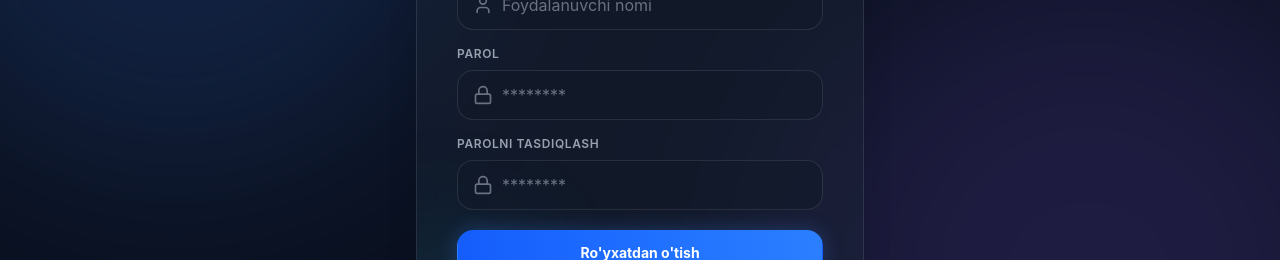
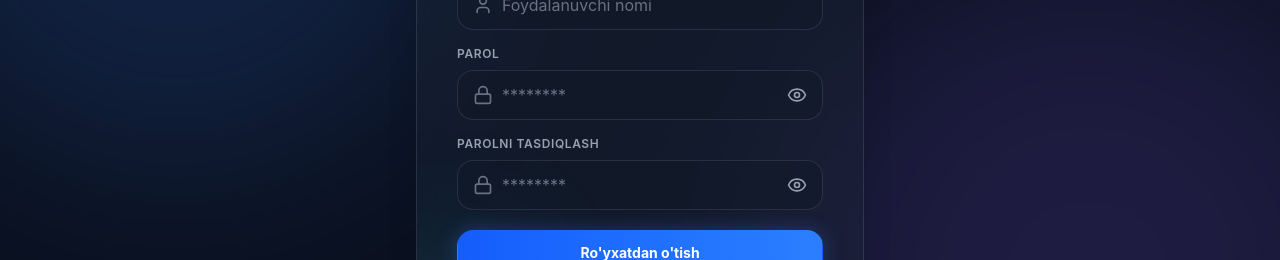
Before and after one commit to webdunyosi/english-test-front, a React (Vite) app: page /register in a window 1280 px wide. Shown: the part 331-591 px from the top of the page. Built offline with nearby package versions, Linux system fonts and the light colour scheme.

Commit message:
feat: implement authentication pages for user login and registration

```diff
--- a/src/pages/LoginPage.jsx
+++ b/src/pages/LoginPage.jsx
@@ -1,11 +1,12 @@
 import { useState } from 'react';
 import { useNavigate, Link } from 'react-router-dom';
 import { useAuth } from '../context/AuthContext';
-import { Lock, User, KeyRound } from 'lucide-react';
+import { Lock, User, KeyRound, Eye, EyeOff } from 'lucide-react';
 
 const LoginPage = () => {
   const [username, setUsername] = useState('');
   const [password, setPassword] = useState('');
+  const [showPassword, setShowPassword] = useState(false);
   const [error, setError] = useState('');
   const [loading, setLoading] = useState(false);
   const { login } = useAuth();
@@ -90,13 +91,20 @@
                   <Lock className="h-5 w-5" />
                 </div>
                 <input
-                  type="password"
+                  type={showPassword ? 'text' : 'password'}
                   required
                   value={password}
                   onChange={(e) => setPassword(e.target.value)}
                   placeholder="********"
-                  className="block w-full pl-11 pr-4 py-3 bg-gray-900/50 border border-white/10 rounded-2xl text-white placeholder-gray-500 focus:outline-none focus:ring-2 focus:ring-blue-500 focus:border-blue-500 transition-all duration-300"
+                  className="block w-full pl-11 pr-12 py-3 bg-gray-900/50 border border-white/10 rounded-2xl text-white placeholder-gray-500 focus:outline-none focus:ring-2 focus:ring-blue-500 focus:border-blue-500 transition-all duration-300"
                 />
+                <button
+                  type="button"
+                  onClick={() => setShowPassword(!showPassword)}
+                  className="absolute inset-y-0 right-0 pr-4 flex items-center text-gray-400 hover:text-white transition-colors"
+                >
+                  {showPassword ? <EyeOff className="h-5 w-5" /> : <Eye className="h-5 w-5" />}
+                </button>
               </div>
             </div>
           </div>
--- a/src/pages/RegisterPage.jsx
+++ b/src/pages/RegisterPage.jsx
@@ -1,13 +1,15 @@
 import { useState } from 'react';
 import { useNavigate, Link } from 'react-router-dom';
 import { useAuth } from '../context/AuthContext';
-import { Lock, User, UserPlus } from 'lucide-react';
+import { Lock, User, UserPlus, Eye, EyeOff } from 'lucide-react';
 import { toast } from 'react-hot-toast';
 
 const RegisterPage = () => {
   const [username, setUsername] = useState('');
   const [password, setPassword] = useState('');
   const [confirmPassword, setConfirmPassword] = useState('');
+  const [showPassword, setShowPassword] = useState(false);
+  const [showConfirmPassword, setShowConfirmPassword] = useState(false);
   const [error, setError] = useState('');
   const [loading, setLoading] = useState(false);
   const { register } = useAuth();
@@ -105,13 +107,20 @@
                   <Lock className="h-5 w-5" />
                 </div>
                 <input
-                  type="password"
+                  type={showPassword ? 'text' : 'password'}
                   required
                   value={password}
                   onChange={(e) => setPassword(e.target.value)}
                   placeholder="********"
-                  className="block w-full pl-11 pr-4 py-3 bg-gray-900/50 border border-white/10 rounded-2xl text-white placeholder-gray-500 focus:outline-none focus:ring-2 focus:ring-blue-500 focus:border-blue-500 transition-all duration-300"
+                  className="block w-full pl-11 pr-12 py-3 bg-gray-900/50 border border-white/10 rounded-2xl text-white placeholder-gray-500 focus:outline-none focus:ring-2 focus:ring-blue-500 focus:border-blue-500 transition-all duration-300"
                 />
+                <button
+                  type="button"
+                  onClick={() => setShowPassword(!showPassword)}
+                  className="absolute inset-y-0 right-0 pr-4 flex items-center text-gray-400 hover:text-white transition-colors"
+                >
+                  {showPassword ? <EyeOff className="h-5 w-5" /> : <Eye className="h-5 w-5" />}
+                </button>
               </div>
             </div>
 
@@ -124,13 +133,20 @@
                   <Lock className="h-5 w-5" />
                 </div>
                 <input
-                  type="password"
+                  type={showConfirmPassword ? 'text' : 'password'}
                   required
                   value={confirmPassword}
                   onChange={(e) => setConfirmPassword(e.target.value)}
                   placeholder="********"
-                  className="block w-full pl-11 pr-4 py-3 bg-gray-900/50 border border-white/10 rounded-2xl text-white placeholder-gray-500 focus:outline-none focus:ring-2 focus:ring-blue-500 focus:border-blue-500 transition-all duration-300"
+                  className="block w-full pl-11 pr-12 py-3 bg-gray-900/50 border border-white/10 rounded-2xl text-white placeholder-gray-500 focus:outline-none focus:ring-2 focus:ring-blue-500 focus:border-blue-500 transition-all duration-300"
                 />
+                <button
+                  type="button"
+                  onClick={() => setShowConfirmPassword(!showConfirmPassword)}
+                  className="absolute inset-y-0 right-0 pr-4 flex items-center text-gray-400 hover:text-white transition-colors"
+                >
+                  {showConfirmPassword ? <EyeOff className="h-5 w-5" /> : <Eye className="h-5 w-5" />}
+                </button>
               </div>
             </div>
           </div>
```
